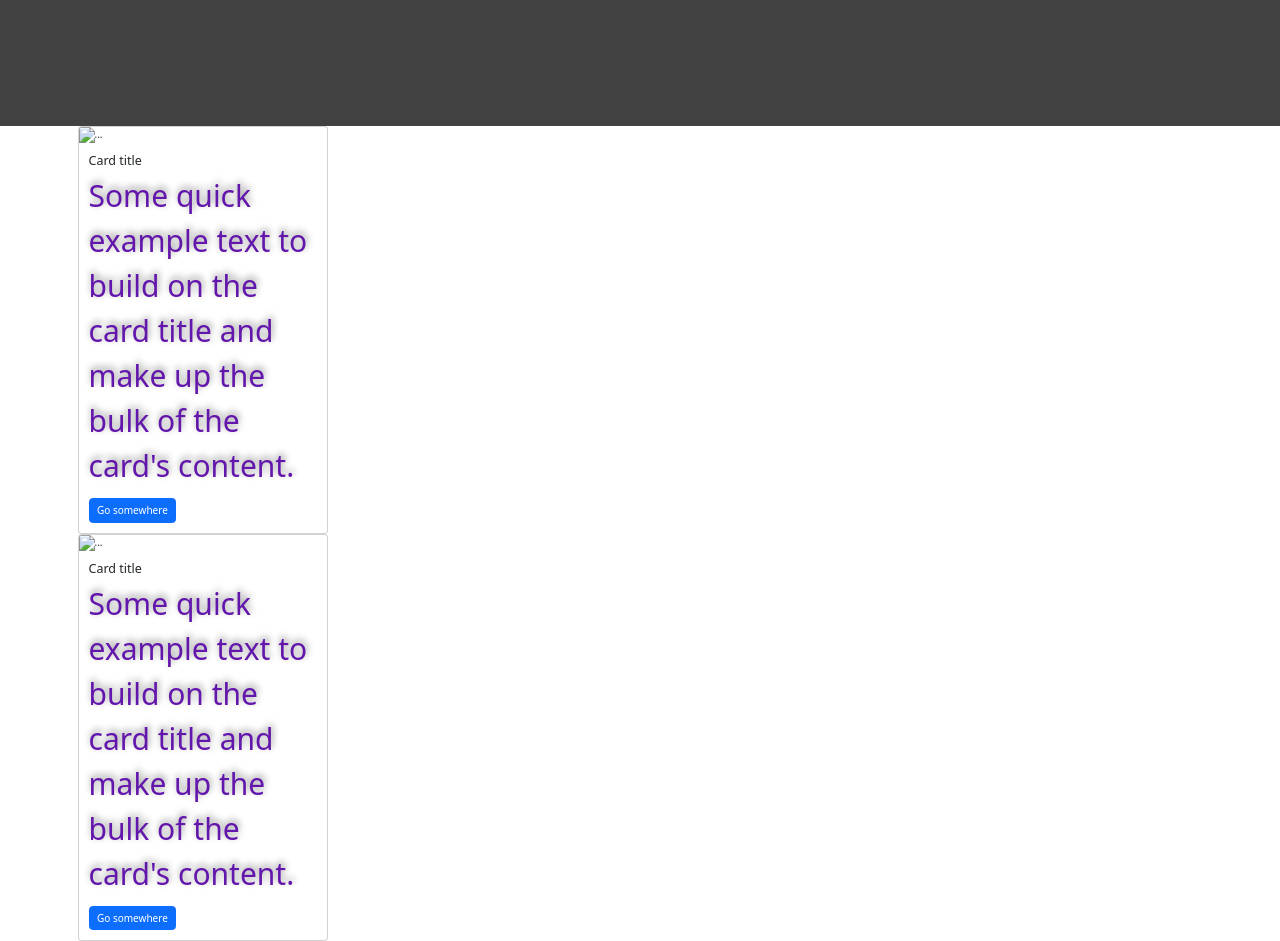
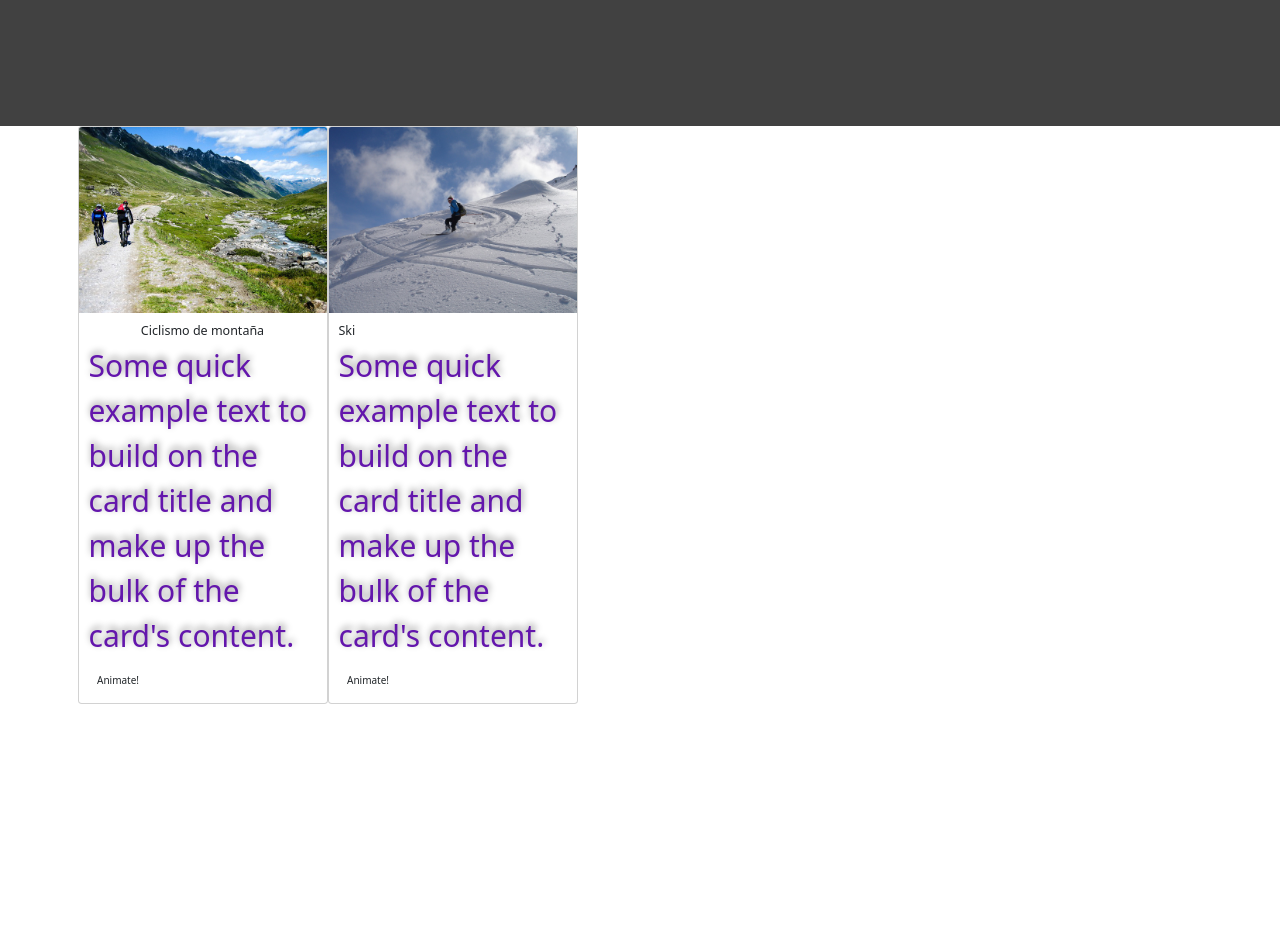
Before and after one commit to Andresortiz1997/Dextrem, a plain HTML site: page index.html in a window 1280 px wide. Shown: the part 1420-2361 px from the top of the page. After the commit the page ends 2124 px from the top, so only its background shows below. Drawn offline with nearby package versions, Linux system fonts and the light colour scheme.

Commit message:
modicacion de las tajetatas del index

```diff
--- a/index.html
+++ b/index.html
@@ -103,21 +103,21 @@
                 </p>
             </div>
         </section>
-        <section class="tarjetas container">
-            <div class="card" style="width: 25rem;">
-                <img src="..." class="card-img-top" alt="...">
+        <section class="d-flex tarjetas container">
+            <div class="col-lg-6 card " style="width: 25rem;">
+                <img src="assets/terrestres/mtb.jpg" class="card-img-top" alt="...">
                 <div class="card-body">
-                    <h5 class="card-title">Card title</h5>
+                    <h5 class=" text-center card-title">Ciclismo de montaña</h5>
                     <p class="card-text">Some quick example text to build on the card title and make up the bulk of the card's content.</p>
-                    <a href="#" class="btn btn-primary">Go somewhere</a>
+                    <a href="#" class="btn ">Animate!</a>
                 </div>
             </div>
-            <div class="card" style="width: 25rem;">
-                <img src="..." class="card-img-top" alt="...">
+            <div class="col-lg-6 card" style="width: 25rem;">
+                <img src="assets/index/ski index.jpg" class="card-img-top" alt="...">
                 <div class="card-body">
-                    <h5 class="card-title">Card title</h5>
+                    <h5 class="card-title">Ski</h5>
                     <p class="card-text">Some quick example text to build on the card title and make up the bulk of the card's content.</p>
-                    <a href="#" class="btn btn-primary">Go somewhere</a>
+                    <a href="#" class="btn ">Animate!</a>
                 </div>
             </div>
         </section>
```
